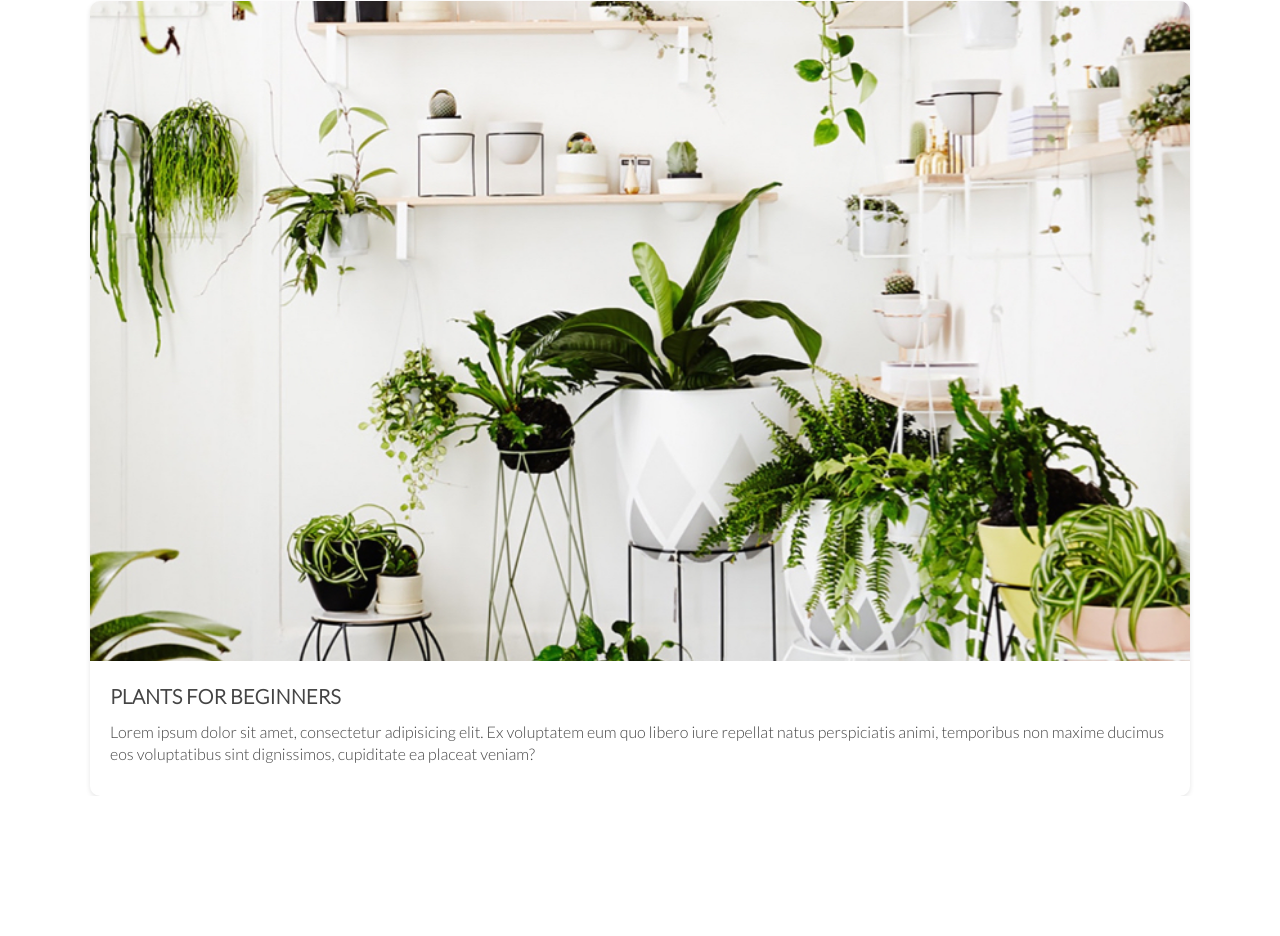
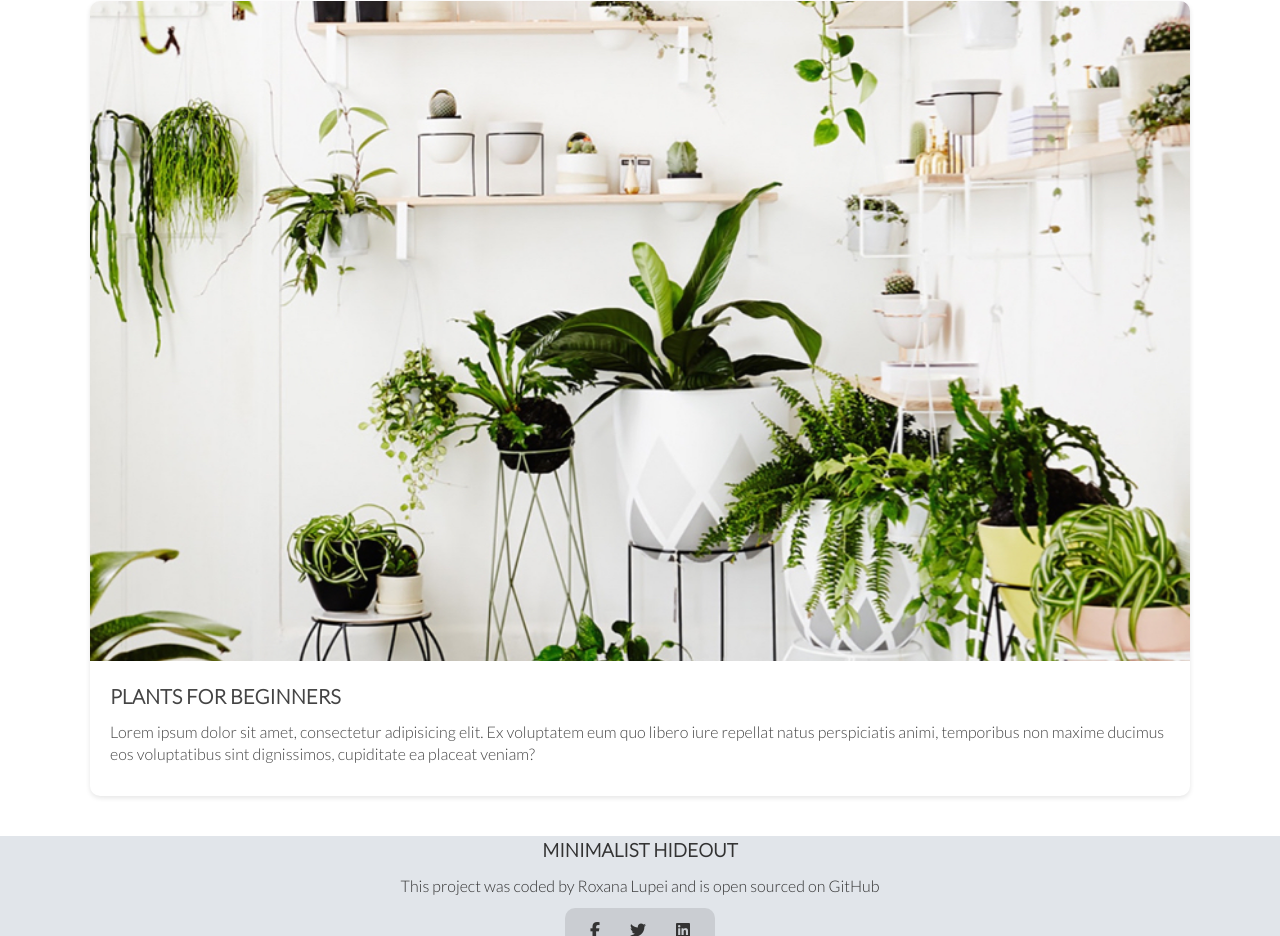
Before and after one commit to Roxana-L/personal-blog-website, a plain HTML site: page index.html in a window 1280 px wide. Shown: the part 4843-5779 px from the top of the page. Before the commit the page ends 5639 px from the top, so only its background shows below. Drawn offline with Linux system fonts and the light colour scheme.

Commit message:
Created footer and added social links

```diff
--- a/css/homepage.css
+++ b/css/homepage.css
@@ -165,4 +165,24 @@ p {
 /* Footer */
 .footer {
   grid-area: footer;
+  background-color: var(--light-grey);
+  height: 100px;
+  transition: all 150ms ease-in-out;
 }
+.footer ul {
+  display: flex;
+  padding: 10px;
+  background-color: rgba(0, 0, 0, 0.1);
+  border-radius: 10px;
+}
+.footer .social {
+  padding: 10px;
+  margin: 0 5px;
+}
+.footer a:hover {
+  border-bottom: 2px var(--dark-grey) solid;
+}
+.footer .flex {
+  flex-direction: column;
+  justify-content: space-between;
+}
--- a/index.html
+++ b/index.html
@@ -165,7 +165,32 @@
         </div>
       </div>
       <!--Footer-->
-      <div class="footer"></div>
+      <div class="footer">
+        <div class="container flex">
+          <h3>MINIMALIST HIDEOUT</h3>
+          <p>
+            This project was coded by Roxana Lupei and is open sourced on
+            <a href="#">GitHub</a>
+          </p>
+          <ul>
+            <li>
+              <a href="https://facebook.com" target="_blank" class="social"
+                ><i class="fab fa-facebook-f"></i
+              ></a>
+            </li>
+            <li>
+              <a href="https://twitter.com" target="_blank" class="social"
+                ><i class="fab fa-twitter"></i
+              ></a>
+            </li>
+            <li>
+              <a href="https://linkedin.com" target="_blank" class="social"
+                ><i class="fab fa-linkedin"></i
+              ></a>
+            </li>
+          </ul>
+        </div>
+      </div>
     </div>
   </body>
 </html>
```
